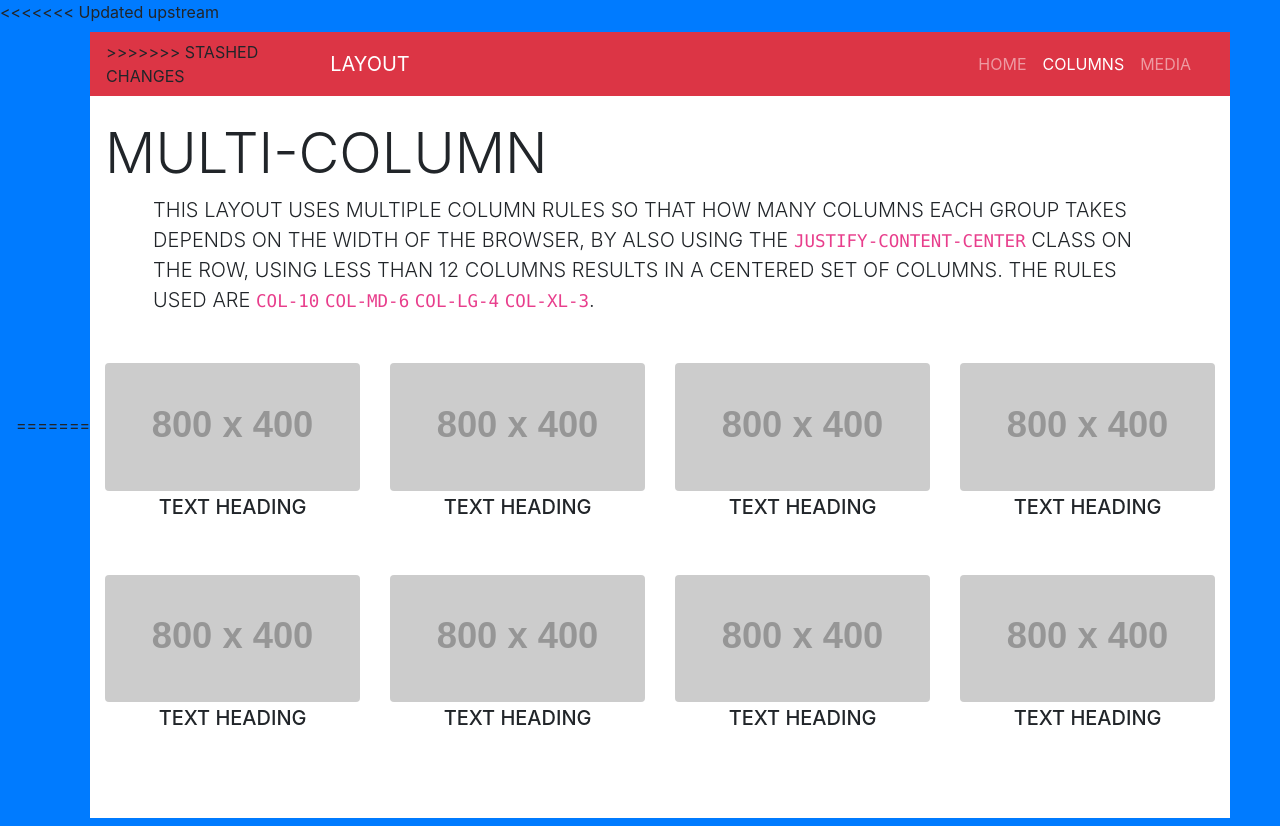
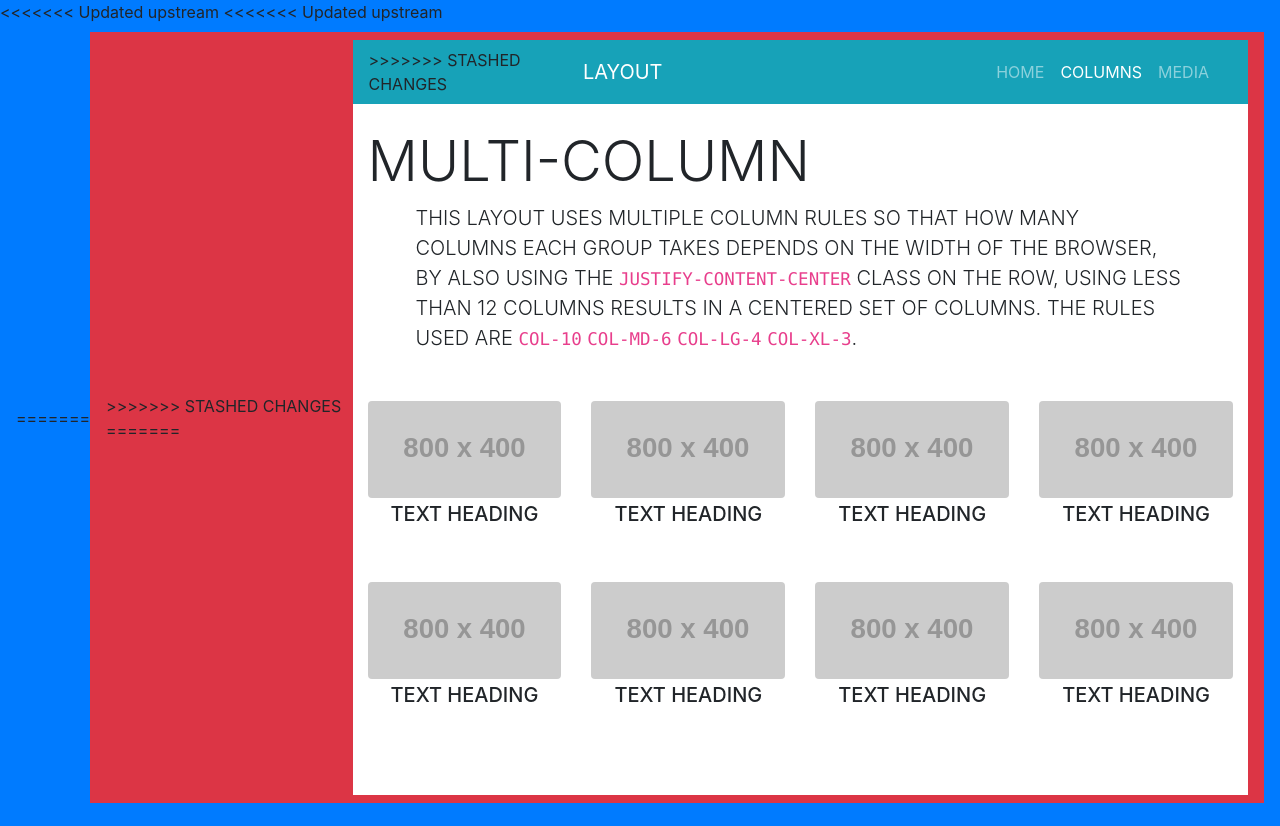
Before and after one commit to RahulChandra007/crispy-potato, a plain HTML site: page docs/columns.html in a window 1280 px wide. Drawn offline with nearby package versions, Linux system fonts and the light colour scheme; placeholder pictures from the web are drawn by us.

Commit message:
changing background color

```diff
--- a/docs/columns.html
+++ b/docs/columns.html
@@ -14,6 +14,7 @@
   </head>
 
 <<<<<<< Updated upstream
+<<<<<<< Updated upstream
   <body class="bg-primary">
     <header id="page-hero" class="d-flex flex-column align-content-between">
       <nav class="navbar navbar-expand-md bg-primary navbar-dark text-uppercase">
@@ -21,6 +22,11 @@
   <body class="bg-danger">
     <header id="page-hero" class="d-flex flex-column align-content-between">
       <nav class="navbar navbar-expand-md bg-danger navbar-dark text-uppercase">
+>>>>>>> Stashed changes
+=======
+  <body class="bg-info">
+    <header id="page-hero" class="d-flex flex-column align-content-between">
+      <nav class="navbar navbar-expand-md bg-info navbar-dark text-uppercase">
 >>>>>>> Stashed changes
         <div class="container-fluid">
           <button
```
Also changed, not shown: docs/index.html (+6 -0 lines), docs/media.html (+6 -0 lines).
